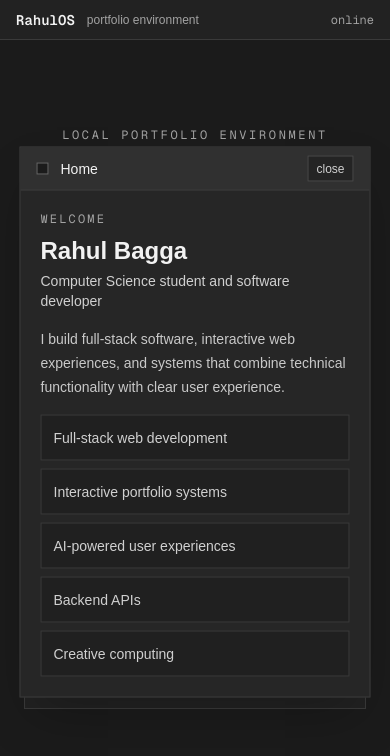
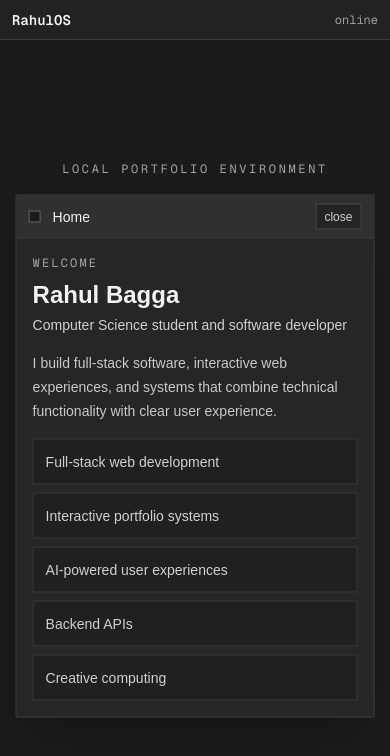
Before and after one commit to MonsieurR05/rahul-os, a Next.js app: page / in a window 390 px wide. Both pictures are taken after a click on the button "Home". Shown: the top 756 px of the page. Built offline with nearby package versions, Linux system fonts and the light colour scheme.

Commit message:
fix[window-system]: adjust experience window position

```diff
--- a/src/components/AppIcon.jsx
+++ b/src/components/AppIcon.jsx
@@ -2,7 +2,7 @@ export default function AppIcon({ label, onClick }) {
   return (
     <button
       onClick={onClick}
-      className="border border-[#3a3a3a] bg-[#242424] px-4 py-3 text-sm text-[#e5e5e5] transition hover:border-[#d97706] hover:bg-[#2d2d2d]"
+      className="border border-[#3a3a3a] bg-[#242424] px-3 py-3 text-sm text-[#e5e5e5] transition hover:border-[#d97706] hover:bg-[#2d2d2d] sm:px-4"
     >
       {label}
     </button>
--- a/src/components/Desktop.jsx
+++ b/src/components/Desktop.jsx
@@ -6,16 +6,9 @@ import Window from "./Window";
 import Taskbar from "./Taskbar";
 import AssistantApp from "./AssistantApp";
 import TerminalApp from "./TerminalApp";
-import {
-  profile,
-  projects,
-  skills,
-  experience,
-  contact,
-} from "@/data/portfolio";
+import { profile, projects, experience, contact } from "@/data/portfolio";
 
-export default function Desktop() {
-  const [openWindows, setOpenWindows] = useState({
+const initialWindows = {
   home: false,
   about: false,
   projects: false,
@@ -23,8 +16,10 @@ export default function Desktop() {
   experience: false,
   contact: false,
   assistant: false,
-  });
+};
 
+export default function Desktop() {
+  const [openWindows, setOpenWindows] = useState(initialWindows);
   const [activeWindow, setActiveWindow] = useState("home");
 
   const apps = [
@@ -39,19 +34,19 @@ export default function Desktop() {
 
   const windowSettings = {
     home: { title: "Home", position: "center", size: "medium" },
-    about: { title: "About", position: "topLeft", size: "medium" },
+    about: { title: "About", position: "upperLeft", size: "medium" },
     projects: { title: "Projects", position: "center", size: "large" },
-    skills: { title: "Terminal", position: "bottomLeft", size: "large" },
-    experience: { title: "Experience", position: "topRight", size: "medium" },
-    contact: { title: "Contact", position: "bottomRight", size: "small" },
-    assistant: { title: "Assistant", position: "topRight", size: "small" },
+    skills: { title: "Terminal", position: "lowerLeft", size: "large" },
+    experience: { title: "Experience", position: "experienceRight", size: "medium" },
+    contact: { title: "Contact", position: "lowerRight", size: "small" },
+    assistant: { title: "Assistant", position: "center", size: "assistant" },
   };
 
   function openApp(appName) {
-    setOpenWindows((current) => ({
-      ...current,
+    setOpenWindows({
+      ...initialWindows,
       [appName]: true,
-    }));
+    });
 
     setActiveWindow(appName);
   }
@@ -78,13 +73,13 @@ export default function Desktop() {
     <section className="relative min-h-screen overflow-hidden bg-[#1b1b1b] text-[#f2f2f2]">
       <Taskbar />
 
-      <main className="flex min-h-screen items-center justify-center px-6 pb-12 pt-10">
+      <main className="flex min-h-screen items-center justify-center px-4 pb-10 pt-16 sm:px-6 md:pt-10">
         <section className="w-full max-w-4xl text-center">
           <p className="font-mono text-xs uppercase tracking-[0.22em] text-[#a3a3a3]">
             local portfolio environment
           </p>
 
-          <h1 className="mt-4 text-5xl font-semibold tracking-tight">
+          <h1 className="mt-4 text-4xl font-semibold tracking-tight sm:text-5xl">
             RahulOS
           </h1>
 
@@ -93,7 +88,7 @@ export default function Desktop() {
             skills, experience, and background.
           </p>
 
-          <div className="mx-auto mt-10 grid max-w-2xl grid-cols-2 gap-3 sm:grid-cols-4">
+          <div className="mx-auto mt-8 grid max-w-2xl grid-cols-2 gap-2 sm:mt-10 sm:grid-cols-4 sm:gap-3">
             {apps.map((app) => (
               <AppIcon
                 key={app.id}
@@ -103,13 +98,13 @@ export default function Desktop() {
             ))}
           </div>
 
-          <div className="mx-auto mt-10 max-w-2xl border border-[#3a3a3a] bg-[#222222] p-4 text-left">
+          <div className="mx-auto mt-8 max-w-2xl border border-[#3a3a3a] bg-[#222222] p-4 text-left sm:mt-10">
             <p className="font-mono text-sm text-[#d97706]">$ status</p>
 
             <div className="mt-3 grid gap-2 font-mono text-xs text-[#a3a3a3] sm:grid-cols-3">
               <p>profile: loaded</p>
               <p>projects: {projects.length}</p>
-              <p>assistant: offline</p>
+              <p>assistant: local-data</p>
             </div>
           </div>
         </section>
@@ -173,9 +168,11 @@ export default function Desktop() {
               <p className="font-mono text-xs uppercase tracking-[0.18em] text-[#a3a3a3]">
                 case studies
               </p>
+
               <h2 className="mt-2 text-2xl font-semibold text-[#f2f2f2]">
                 Projects
               </h2>
+
               <p className="mt-2 text-sm leading-6 text-[#c9c9c9]">
                 A selection of software and interactive systems, presented as
                 structured portfolio case studies.
@@ -311,7 +308,8 @@ export default function Desktop() {
               </h2>
 
               <p className="mt-2 text-sm leading-6 text-[#c9c9c9]">
-          A summary of my education, work experience, and technical background.
+                A summary of my education, work experience, and technical
+                background.
               </p>
             </div>
 
@@ -375,8 +373,7 @@ export default function Desktop() {
 
             <div className="space-y-3 border border-[#3a3a3a] bg-[#202020] p-4 text-sm">
               <p>
-          <span className="text-[#a3a3a3]">Email:</span>{" "}
-          {contact.email}
+                <span className="text-[#a3a3a3]">Email:</span> {contact.email}
               </p>
 
               <p>
@@ -385,7 +382,7 @@ export default function Desktop() {
                   href={contact.github}
                   target="_blank"
                   rel="noreferrer"
-            className="text-[#d97706] hover:underline"
+                  className="break-all text-[#d97706] hover:underline"
                 >
                   {contact.github}
                 </a>
@@ -397,7 +394,7 @@ export default function Desktop() {
                   href={contact.website}
                   target="_blank"
                   rel="noreferrer"
-            className="text-[#d97706] hover:underline"
+                  className="break-all text-[#d97706] hover:underline"
                 >
                   {contact.website}
                 </a>
--- a/src/components/Taskbar.jsx
+++ b/src/components/Taskbar.jsx
@@ -1,11 +1,13 @@
 export default function Taskbar() {
   return (
-    <header className="absolute left-0 top-0 z-30 flex h-10 w-full items-center justify-between border-b border-[#3a3a3a] bg-[#222222] px-4">
-      <div className="flex items-center gap-3">
+    <header className="absolute left-0 top-0 z-30 flex h-10 w-full items-center justify-between border-b border-[#3a3a3a] bg-[#222222] px-3 sm:px-4">
+      <div className="flex min-w-0 items-center gap-2 sm:gap-3">
         <span className="font-mono text-sm font-semibold text-[#f2f2f2]">
           RahulOS
         </span>
-        <span className="text-xs text-[#a3a3a3]">portfolio environment</span>
+        <span className="hidden text-xs text-[#a3a3a3] sm:inline">
+          portfolio environment
+        </span>
       </div>
 
       <div className="font-mono text-xs text-[#a3a3a3]">online</div>
--- a/src/components/Window.jsx
+++ b/src/components/Window.jsx
@@ -8,29 +8,44 @@ export default function Window({
   onFocus,
 }) {
   const positions = {
-    center: "left-1/2 top-1/2 -translate-x-1/2 -translate-y-1/2",
-    topLeft: "left-10 top-20",
-    topRight: "right-10 top-20",
-    bottomLeft: "left-10 bottom-16",
-    bottomRight: "right-10 bottom-16",
+    center:
+      "left-1/2 top-[54%] -translate-x-1/2 -translate-y-1/2",
+
+    upperLeft:
+      "left-1/2 top-[54%] -translate-x-1/2 -translate-y-1/2 md:left-[18%] md:top-[26%] md:translate-x-0 md:translate-y-0",
+
+    upperRight:
+      "left-1/2 top-[54%] -translate-x-1/2 -translate-y-1/2 md:right-[18%] md:left-auto md:top-[26%] md:translate-x-0 md:translate-y-0",
+
+    experienceRight:
+      "left-1/2 top-[54%] -translate-x-1/2 -translate-y-1/2 md:right-[18%] md:left-auto md:top-[18%] md:translate-x-0 md:translate-y-0",
+
+    lowerLeft:
+      "left-1/2 top-[54%] -translate-x-1/2 -translate-y-1/2 md:left-[18%] md:top-auto md:bottom-[14%] md:translate-x-0 md:translate-y-0",
+
+    lowerRight:
+      "left-1/2 top-[54%] -translate-x-1/2 -translate-y-1/2 md:right-[18%] md:left-auto md:top-auto md:bottom-[14%] md:translate-x-0 md:translate-y-0",
   };
 
   const sizes = {
-    small: "w-[90%] max-w-md",
-    medium: "w-[90%] max-w-2xl",
-    large: "w-[92%] max-w-4xl",
+    small: "w-[92%] max-w-md",
+    medium: "w-[92%] max-w-2xl",
+    large: "w-[94%] max-w-4xl",
+    assistant: "w-[94%] max-w-3xl",
   };
 
   return (
     <div
       onMouseDown={onFocus}
-      className={`absolute ${positions[position]} ${sizes[size]} border border-[#3a3a3a] bg-[#262626] shadow-2xl`}
+      className={`fixed ${positions[position]} ${sizes[size]} overflow-hidden border border-[#3a3a3a] bg-[#262626] shadow-2xl`}
       style={{ zIndex }}
     >
-      <div className="flex items-center justify-between border-b border-[#3a3a3a] bg-[#303030] px-4 py-2">
-        <div className="flex items-center gap-3">
-          <div className="h-3 w-3 border border-[#6b6b6b] bg-[#1b1b1b]" />
-          <p className="text-sm font-medium text-[#f2f2f2]">{title}</p>
+      <div className="flex items-center justify-between border-b border-[#3a3a3a] bg-[#303030] px-3 py-2 md:px-4">
+        <div className="flex min-w-0 items-center gap-3">
+          <div className="h-3 w-3 shrink-0 border border-[#6b6b6b] bg-[#1b1b1b]" />
+          <p className="truncate text-sm font-medium text-[#f2f2f2]">
+            {title}
+          </p>
         </div>
 
         <button
@@ -41,7 +56,9 @@ export default function Window({
         </button>
       </div>
 
-      <div className="max-h-[70vh] overflow-y-auto p-5">{children}</div>
+      <div className="max-h-[76vh] overflow-y-auto p-4 md:max-h-[78vh] md:p-5">
+        {children}
+      </div>
     </div>
   );
 }
```
Lines whose indentation alone changed are shown as unchanged.
